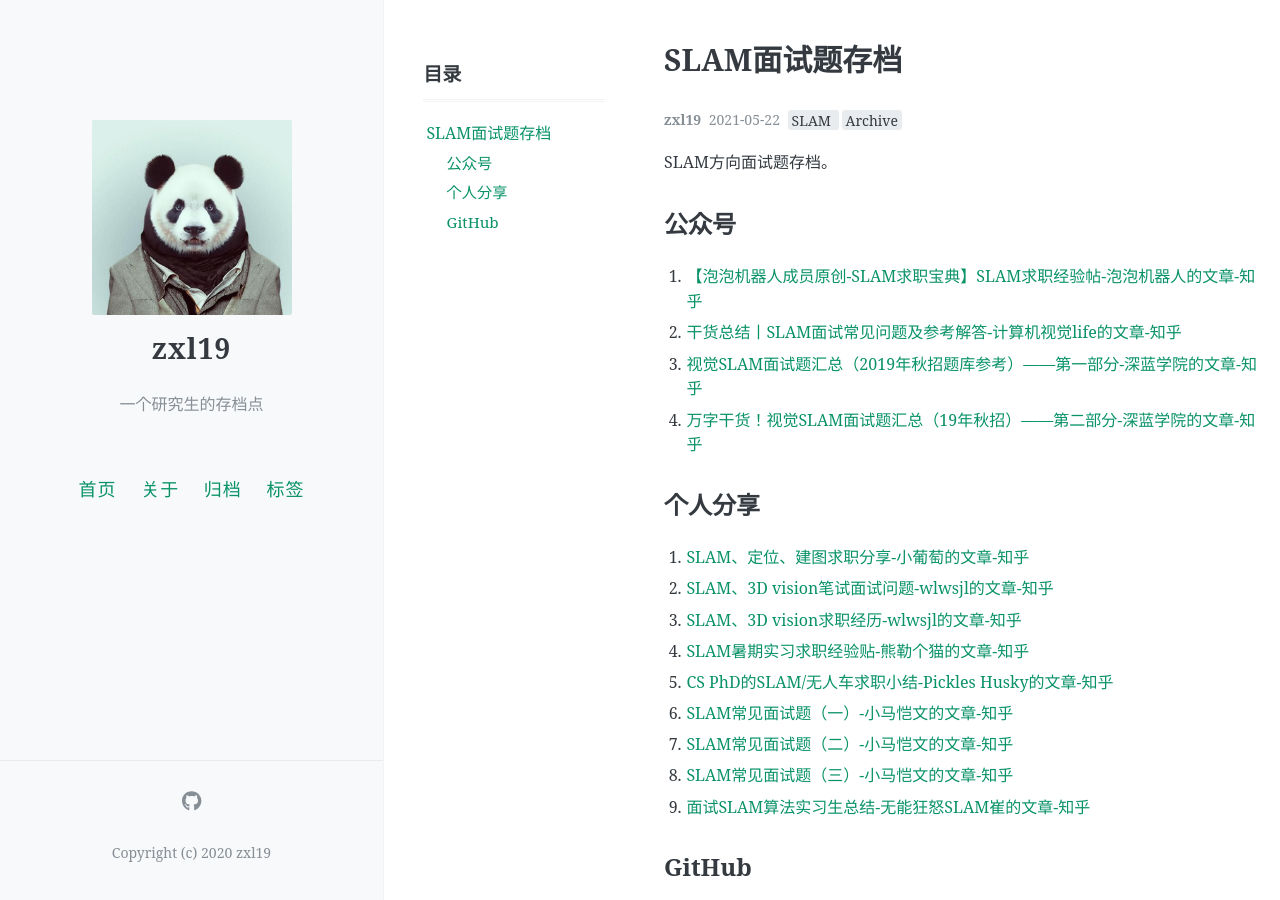
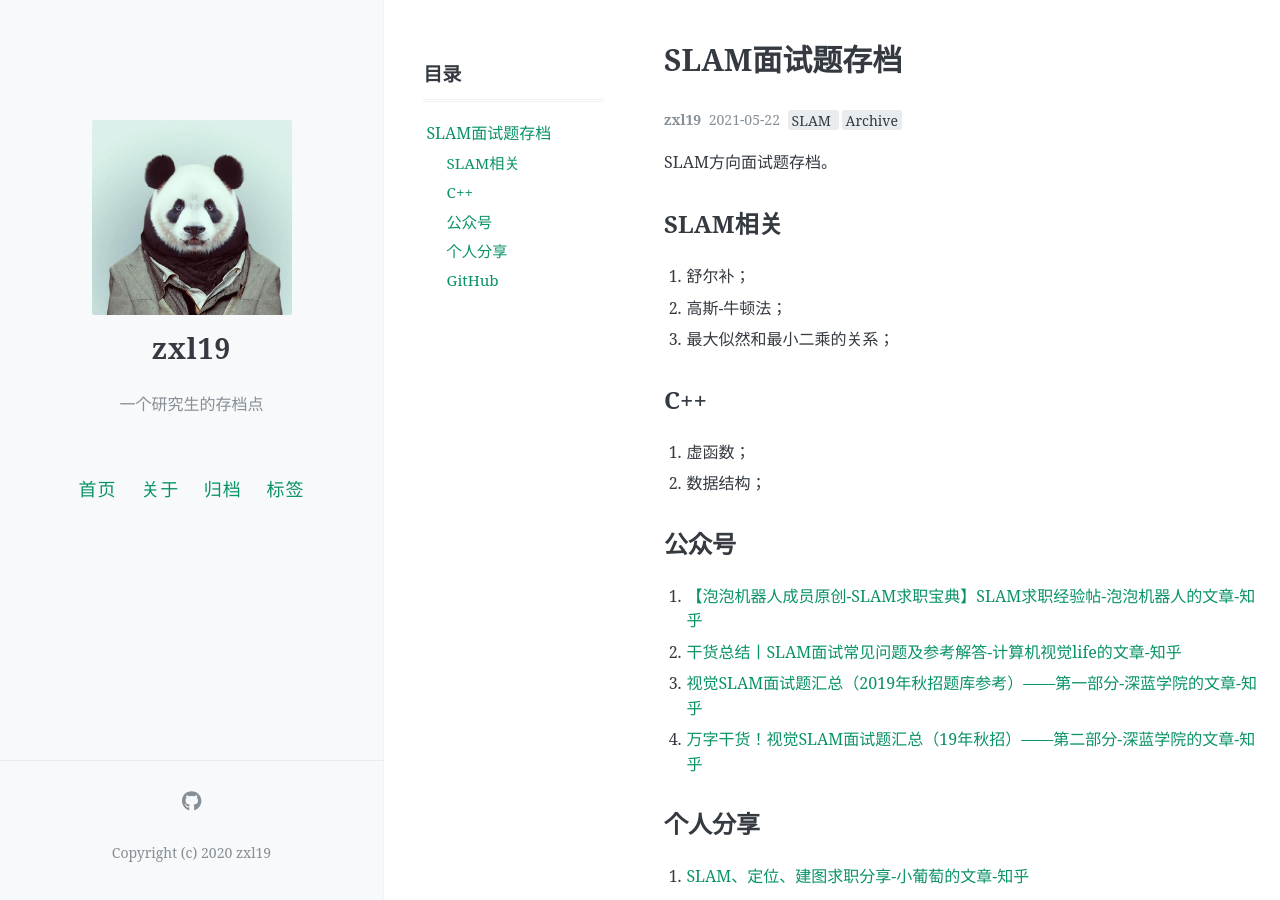
Before and after one commit to zxl19/zxl19.github.io, a Jekyll site: the page built from _posts/2021-05-22-slam-interview.md, in a window 1280 px wide and 900 px high. Built offline with Jekyll 4.4.1, drawn with Linux system fonts in a browser that asks for light colours; comment, search, counter and statistics services are not loaded.

Commit message:
Update 2021-05-22-slam-interview.md

```diff
--- a/_posts/2021-05-22-slam-interview.md
+++ b/_posts/2021-05-22-slam-interview.md
@@ -12,6 +12,17 @@ pinned: false
 SLAM方向面试题存档。
 
 <!-- more -->
+
+## SLAM相关
+
+1. 舒尔补；
+2. 高斯-牛顿法；
+3. 最大似然和最小二乘的关系；
+
+## C++
+
+1. 虚函数；
+2. 数据结构；
 
 ## 公众号
 
```
